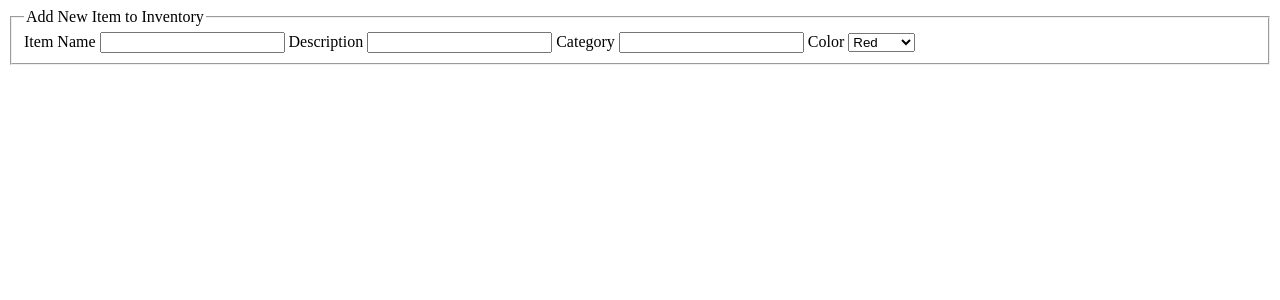
After one commit to aucoeur/TeaLeaves_and_Sunshine, a Flask app: template templates/partials/item_form.html in a window 1280 px wide. The commit adds this page. Shown: the top 300 px of the page. Run offline with Flask 2, Linux system fonts and the light colour scheme; the template is opened without the code that fills it: most values are stand-ins (such as "Sample title", 1, 10 or a date in 2020).

Commit message:
Add C & R functionality

```diff
--- a/app.py
+++ b/app.py
@@ -15,8 +15,8 @@ def index():
     '''Show full inventory'''
     return render_template('index.html', inventory=inventory.find())
 
-@app.route('inventory/add')
-def inventory_add():
+@app.route('/inventory/add')
+def item_add():
     '''Add new item to inventory'''
     return render_template('item_add.html', inventory={})
 
@@ -24,12 +24,14 @@ def inventory_add():
 def inventory_submit():
     '''Submit new item to inventory'''
     item = {
-        'item_name': request.form.get('item_name'),
-        'description': request.form.get('description')
+        'name': request.form.get('name'),
+        'description': request.form.get('description'),
+        'category': request.form.get('category'),
+        'color': request.form.get('color')
     }
 
     item_id = inventory.insert_one(item).inserted_id
-    return redirect(url_for('inventory_show', item_id=item_id))
+    return redirect(url_for('item_show', item_id=item_id))
 
 @app.route('/inventory/<item_id>')
 def item_show(item_id):
@@ -49,7 +51,9 @@ def item_update(item_id):
     '''Submit an edited item'''
     updated_item = {
         'item_name': request.form.get('item_name'),
-        'description': request.form.get('description')
+        'description': request.form.get('description'),
+        'category': request.form.get('category'),
+        'color': request.form.get('color')
     }
 
     inventory.update_one(
--- a/templates/base.html
+++ b/templates/base.html
@@ -4,7 +4,7 @@
     <meta charset="UTF-8">
     <meta name="viewport" content="width=device-width, initial-scale=1.0">
     <meta http-equiv="X-UA-Compatible" content="ie=edge">
-    <title>Tea Leaves and Sunshine</title>
+    <title>3 D G E N E R A T E S</title>
 </head>
 <body>
     {% block content %}
--- /dev/null
+++ b/templates/partials/item_form.html
@@ -0,0 +1,30 @@
+<fieldset>
+    <legend>Add New Item to Inventory</legend>
+
+    <!-- Item Name -->
+    <label>Item Name</label>
+    <input type="text" name="name" />
+
+    <!-- Description -->
+    <label>Description</label>
+    <input type="text" name="description" />
+
+    <!-- Category -->
+    <label>Category</label>
+    <input type="text" name="category" />
+
+    <!-- Color -->
+    <label>Color</label>
+    <select name="color">
+        <!-- {% for color in colors  %}
+            <option value=" {{ color.name }}">{{ color.name }}</option>
+        {% endfor %} -->
+        <option value="Red">Red</option>
+        <option value="Orange">Orange</option>
+        <option value="Yellow">Yellow</option>
+        <option value="Green">Green</option>
+        <option value="Blue">Blue</option>
+        <option value="Purple">Purple</option>
+        <option value="Pink">Pink</option>
+    </select>
+</fieldset>
```
Also changed, not shown: templates/index.html (+7 -2 lines), templates/item.html (+10 -0 lines), templates/item_add.html (+8 -0 lines).
